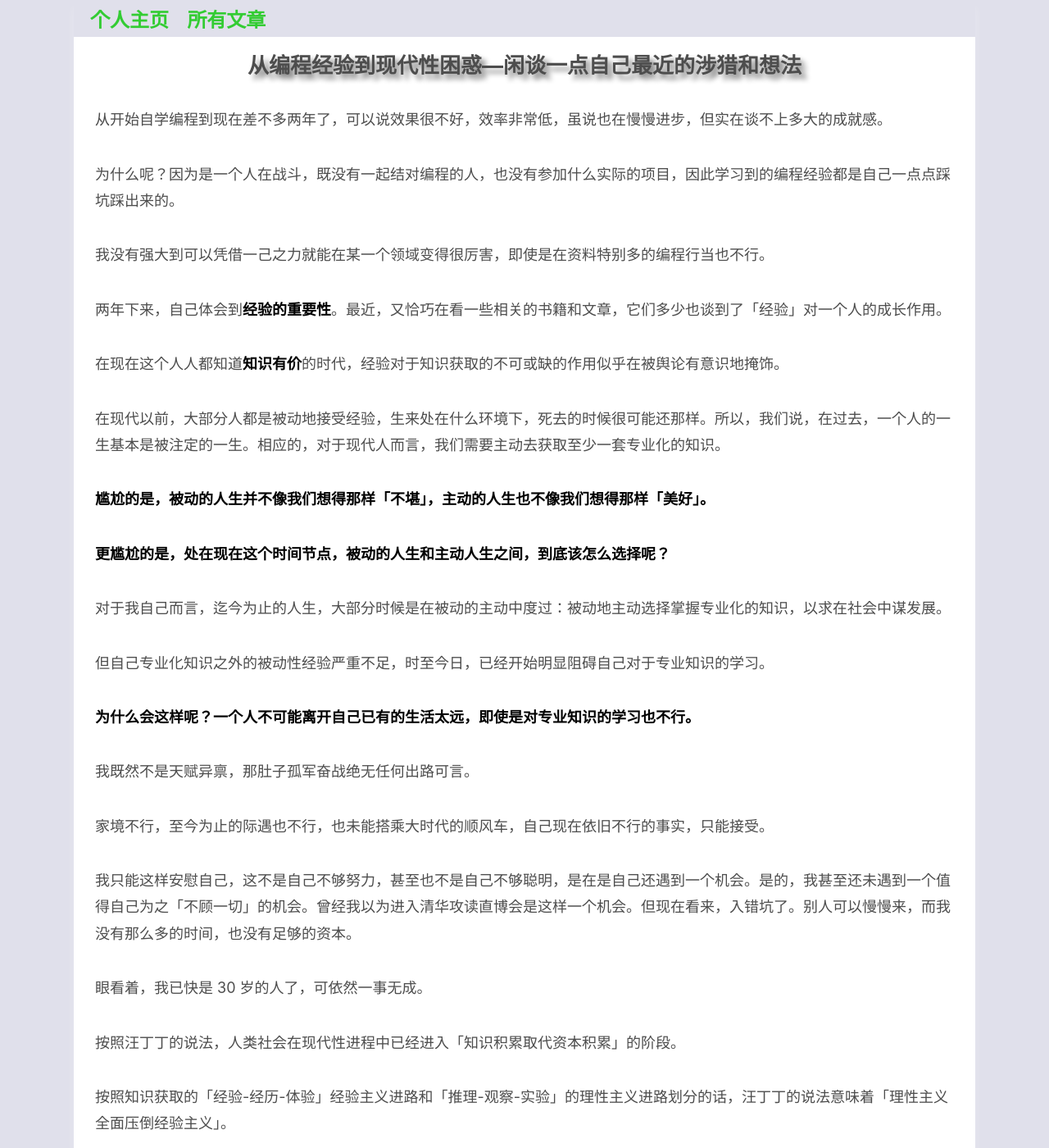
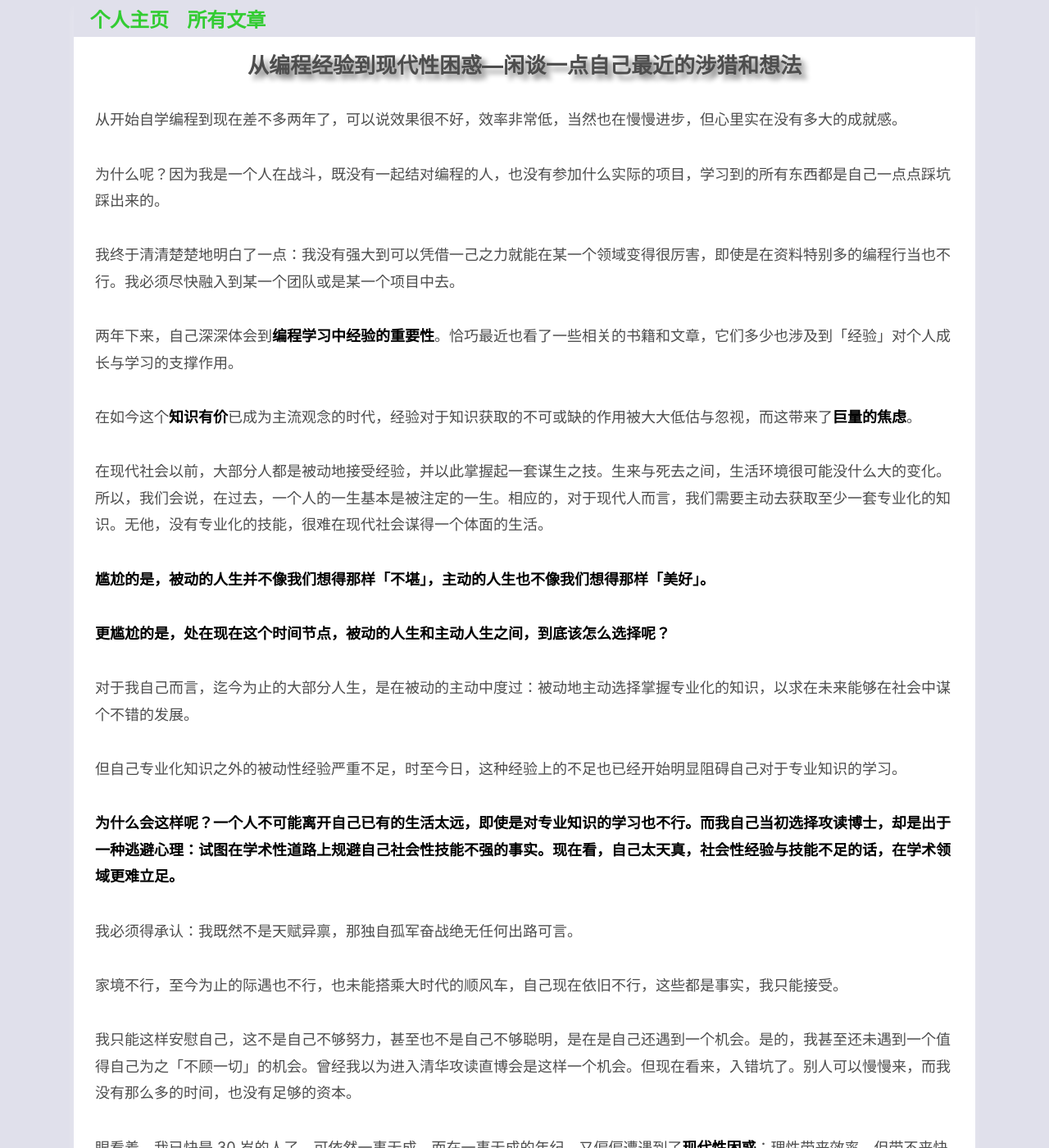
Before and after one commit to xxleyi/xxleyi.github.io, a Jekyll site: the page built from _posts/2017-10-14-从编程经验到现代性困惑.md, in a window 1280 px wide and 1400 px high. Shown: the whole window at 82% size. Built offline with Jekyll 4.4.1, drawn with Linux system fonts in a browser that asks for light colours; some of the changed text lies outside the part shown.

```diff
--- a/_posts/2017-10-14-从编程经验到现代性困惑.md
+++ b/_posts/2017-10-14-从编程经验到现代性困惑.md
@@ -4,48 +4,60 @@
 ---
 # 从编程经验到现代性困惑—闲谈一点自己最近的涉猎和想法
 
-从开始自学编程到现在差不多两年了，可以说效果很不好，效率非常低，虽说也在慢慢进步，但实在谈不上多大的成就感。
+从开始自学编程到现在差不多两年了，可以说效果很不好，效率非常低，当然也在慢慢进步，但心里实在没有多大的成就感。
 
-为什么呢？因为是一个人在战斗，既没有一起结对编程的人，也没有参加什么实际的项目，因此学习到的编程经验都是自己一点点踩坑踩出来的。
+为什么呢？因为我是一个人在战斗，既没有一起结对编程的人，也没有参加什么实际的项目，学习到的所有东西都是自己一点点踩坑踩出来的。
 
-我没有强大到可以凭借一己之力就能在某一个领域变得很厉害，即使是在资料特别多的编程行当也不行。
+我终于清清楚楚地明白了一点：我没有强大到可以凭借一己之力就能在某一个领域变得很厉害，即使是在资料特别多的编程行当也不行。我必须尽快融入到某一个团队或是某一个项目中去。
 
-两年下来，自己体会到**经验的重要性**。最近，又恰巧在看一些相关的书籍和文章，它们多少也谈到了「经验」对一个人的成长作用。
+两年下来，自己深深体会到**编程学习中经验的重要性**。恰巧最近也看了一些相关的书籍和文章，它们多少也涉及到「经验」对个人成长与学习的支撑作用。
 
-在现在这个人人都知道**知识有价**的时代，经验对于知识获取的不可或缺的作用似乎在被舆论有意识地掩饰。
+在如今这个**知识有价**已成为主流观念的时代，经验对于知识获取的不可或缺的作用被大大低估与忽视，而这带来了**巨量的焦虑**。
 
-在现代以前，大部分人都是被动地接受经验，生来处在什么环境下，死去的时候很可能还那样。所以，我们说，在过去，一个人的一生基本是被注定的一生。相应的，对于现代人而言，我们需要主动去获取至少一套专业化的知识。
+在现代社会以前，大部分人都是被动地接受经验，并以此掌握起一套谋生之技。生来与死去之间，生活环境很可能没什么大的变化。所以，我们会说，在过去，一个人的一生基本是被注定的一生。相应的，对于现代人而言，我们需要主动去获取至少一套专业化的知识。无他，没有专业化的技能，很难在现代社会谋得一个体面的生活。
 
 **尴尬的是，被动的人生并不像我们想得那样「不堪」，主动的人生也不像我们想得那样「美好」。**
 
 **更尴尬的是，处在现在这个时间节点，被动的人生和主动人生之间，到底该怎么选择呢？**
 
-对于我自己而言，迄今为止的人生，大部分时候是在被动的主动中度过：被动地主动选择掌握专业化的知识，以求在社会中谋发展。
+对于我自己而言，迄今为止的大部分人生，是在被动的主动中度过：被动地主动选择掌握专业化的知识，以求在未来能够在社会中谋个不错的发展。
 
-但自己专业化知识之外的被动性经验严重不足，时至今日，已经开始明显阻碍自己对于专业知识的学习。
+但自己专业化知识之外的被动性经验严重不足，时至今日，这种经验上的不足也已经开始明显阻碍自己对于专业知识的学习。
 
-**为什么会这样呢？一个人不可能离开自己已有的生活太远，即使是对专业知识的学习也不行。**
+**为什么会这样呢？一个人不可能离开自己已有的生活太远，即使是对专业知识的学习也不行。而我自己当初选择攻读博士，却是出于一种逃避心理：试图在学术性道路上规避自己社会性技能不强的事实。现在看，自己太天真，社会性经验与技能不足的话，在学术领域更难立足。**
 
-我既然不是天赋异禀，那肚子孤军奋战绝无任何出路可言。
+我必须得承认：我既然不是天赋异禀，那独自孤军奋战绝无任何出路可言。
 
-家境不行，至今为止的际遇也不行，也未能搭乘大时代的顺风车，自己现在依旧不行的事实，只能接受。
+家境不行，至今为止的际遇也不行，也未能搭乘大时代的顺风车，自己现在依旧不行，这些都是事实，我只能接受。
 
 我只能这样安慰自己，这不是自己不够努力，甚至也不是自己不够聪明，是在是自己还遇到一个机会。是的，我甚至还未遇到一个值得自己为之「不顾一切」的机会。曾经我以为进入清华攻读直博会是这样一个机会。但现在看来，入错坑了。别人可以慢慢来，而我没有那么多的时间，也没有足够的资本。
 
-眼看着，我已快是 30 岁的人了，可依然一事无成。
+眼看着，我已快是 30 岁的人了，可依然一事无成。而在一事无成的年纪，又偏偏遭遇到了**现代性困惑**：理性带来效率，但带不来快乐。
 
 按照汪丁丁的说法，人类社会在现代性进程中已经进入「知识积累取代资本积累」的阶段。
 
 按照知识获取的「经验-经历-体验」经验主义进路和「推理-观察-实验」的理性主义进路划分的话，汪丁丁的说法意味着「理性主义全面压倒经验主义」。
 
-讽刺的是，恰恰在专业知识压倒一切的舆论氛围中，处在隐身状态下的经验却发挥着不为人知的重要作用。
+讽刺的是，在专业知识压倒一切的舆论氛围中，处在隐身状态下的经验依然发挥着不为人们所注意的深远影响，甚至是决定性影响。
 
-**对于个人来讲，经验从来不曾不重要过，只是对于社会整体而言，专业性知识的重要性变得越来越大，直至压过经验。在这个过程中，个人不得不去主动掌握越来越多脱离自己生活经验的专业知识，并在这个过程中，备受煎熬。**
+**对于个人来讲，经验从来不曾不重要过，只是对于社会整体而言，专业性知识的重要性变得越来越突出，直至完全压过经验。在这个过程中，个人不得不去主动掌握越来越多已经严重脱离自己生活经验的专业知识，并在这个过程中备受煎熬。**
 
 **最幸福的始终是那些在自己生活经验范围之内就可以掌握足以支撑起话语权力的专业知识的人。**
 
-所以，知道这些有什么用吗？除了徒增痛苦之外，还有什么用呢？知道了这些也不能帮助自己更好地掌握专业知识。
+知道这些有什么用吗？除了徒增痛苦之外，还有什么用呢？知道了这些也不能帮助自己更好地掌握专业知识。
 
 在清醒中承受痛苦，或许可以让自己变得更从容一点吧。反正人生有那么多苦，多这点也不怕。
 
-我开始相信，在生活经验和专业知识两个层面都相信「心智是体验性的」，再抽象的东西，也需要足够的体验来支撑。
+我开始在生活经验和专业知识两个层面相信这样一个论断：「心智是体验性的」。这意味着，再抽象的东西，也需要足够的体验来支撑，才可以为心智所牢牢捕获。
+
+最后，我有一个猜测：被动地经验之所以让人感到美好和快乐，并不在于它是被动性的，而在于被动性的经验多是冗余的。冗余意味着无用，而恰恰是无用，带给人们幸福感。
+
+日后，我必须主动获取足够专业的知识技能才能在这个现代性知识社会中立足谋发展。但这个过程往往很赶，出于成本和效率的考虑，往往不能允许自己花时间去**体验并捕获一些无用的专业知识**，所以也就很难有幸福感。
+
+反思过去这几年，我花费了过多时间用在了**无用性专业知识**之上，这确实给自己带来了幸福感，甚至也让自己的整个**心智状态和生活方式**发生了根本性的转变。但无奈的是，我并没有掌握好其中的平衡，我的专业技能被耽搁了，而这已经开始影响到自己，导致自己在人生职业发展马拉松中落了下风。
+
+这种矛盾不好解决，尤其是自己能力有限，能获得资源支持也有限。
+
+我能想到的，就是将更多的时间花在有用的专业知识和人际经验之上。
+
+所以，少看无用之书，多写心得体会，多和女朋友联系，多写技术博客。
```
